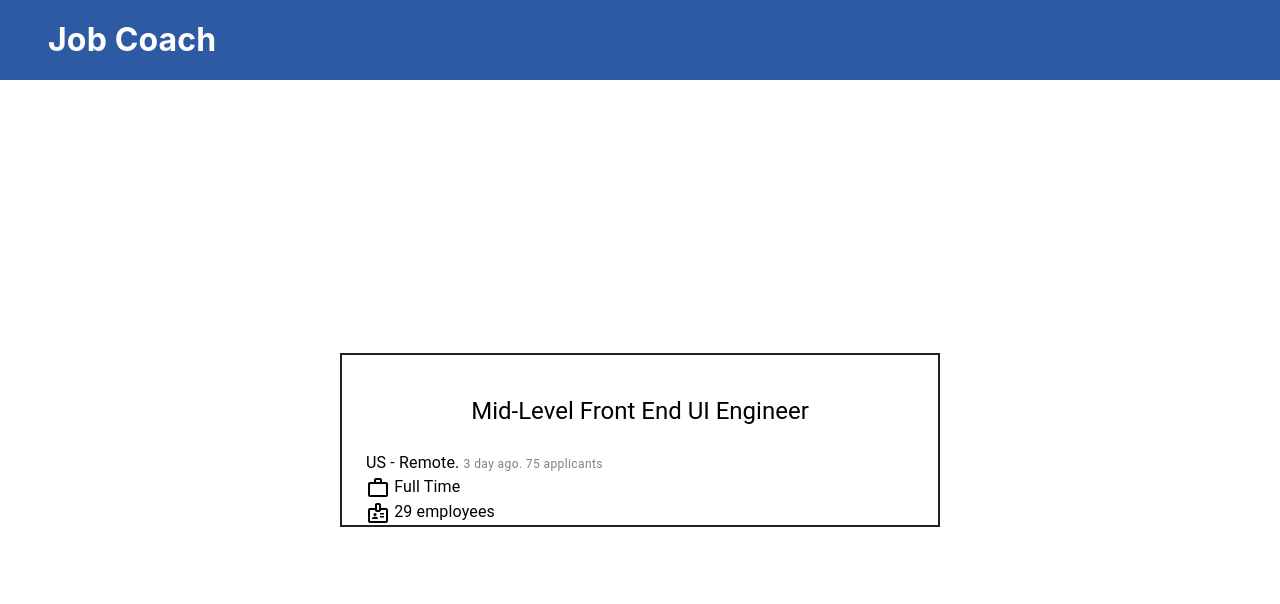
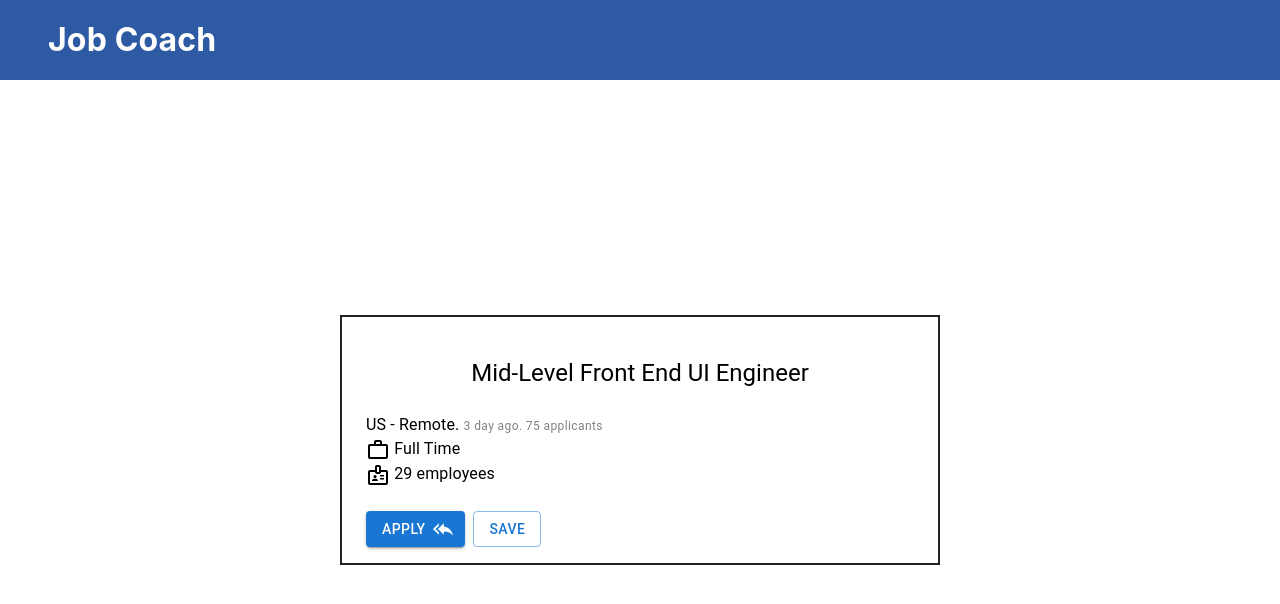
Before and after one commit to abdumamdouh/recruiting-system, a React (Create React App) app in the folder client/: page /feed/job in a window 1280 px wide. Shown: the top 604 px of the page. Built offline with nearby package versions, Linux system fonts and the light colour scheme.

Commit message:
render buttons

```diff
--- a/client/src/components/Job/Job.js
+++ b/client/src/components/Job/Job.js
@@ -7,6 +7,7 @@ import CssBaseline from "@mui/material/CssBaseline";
 import Box from "@mui/material/Box";
 import WorkOutlineOutlinedIcon from "@mui/icons-material/WorkOutlineOutlined";
 import BadgeOutlinedIcon from "@mui/icons-material/BadgeOutlined";
+import ReplyAllOutlinedIcon from "@mui/icons-material/ReplyAllOutlined";
 
 export default function Job(props) {
     //pull out the props
@@ -65,9 +66,22 @@ export default function Job(props) {
                     <BadgeOutlinedIcon /> {`${employees} employees`}
                 </Typography>
 
-                {/* <Button variant="contained" sx={{ mt: 3, mb: 2 }}>
-                    Sign In
-                </Button> */}
+                <div>
+                    <Button
+                        variant="contained"
+                        endIcon={<ReplyAllOutlinedIcon />}
+                        sx={{ mt: 3, mb: 2 }}
+                    >
+                        Apply
+                    </Button>
+                    <Button
+                        variant="outlined"
+                        onClick={() => console.log("hello")}
+                        sx={{ mt: 3, mb: 2, ml: 1 }}
+                    >
+                        Save
+                    </Button>
+                </div>
             </Box>
         </Container>
     );
```
